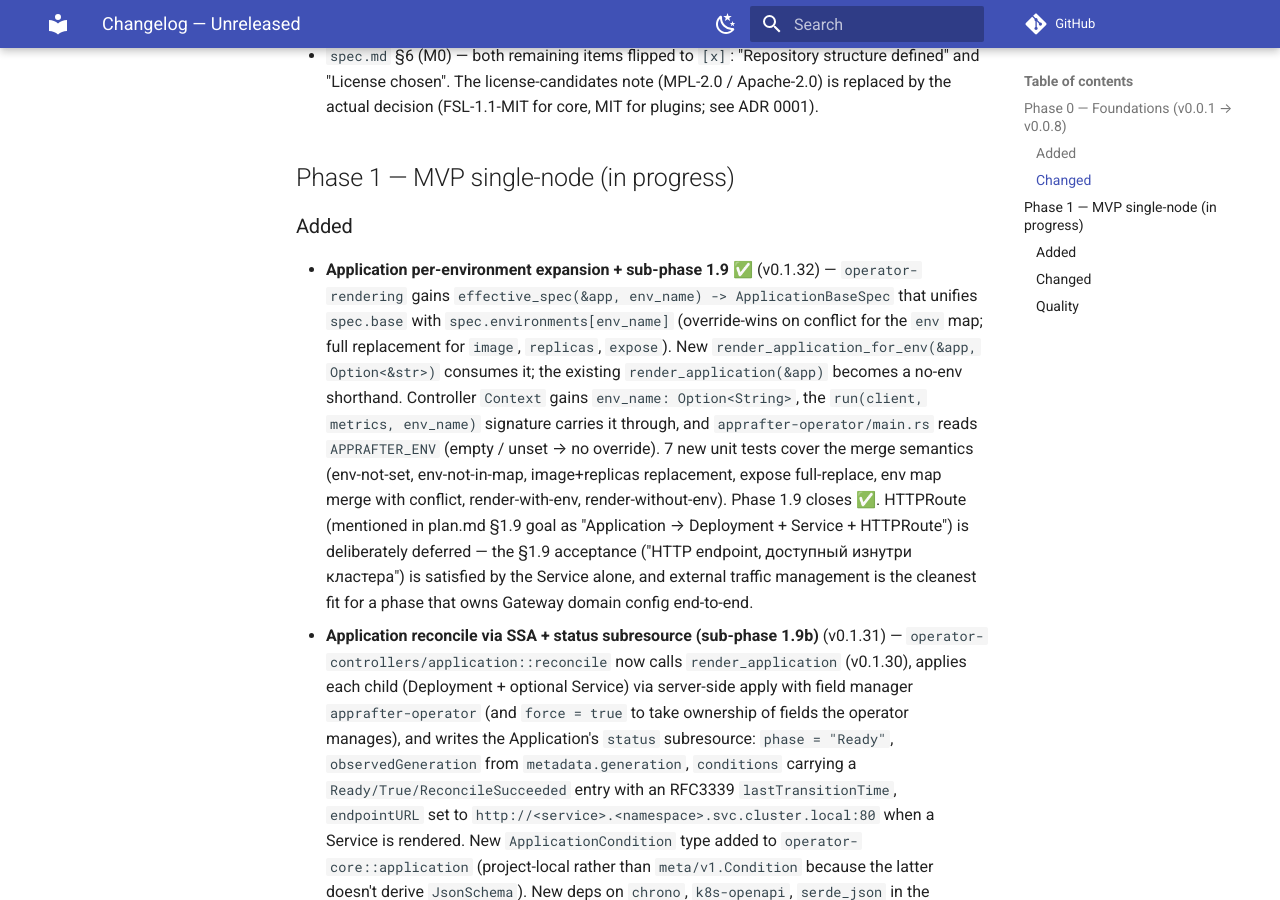
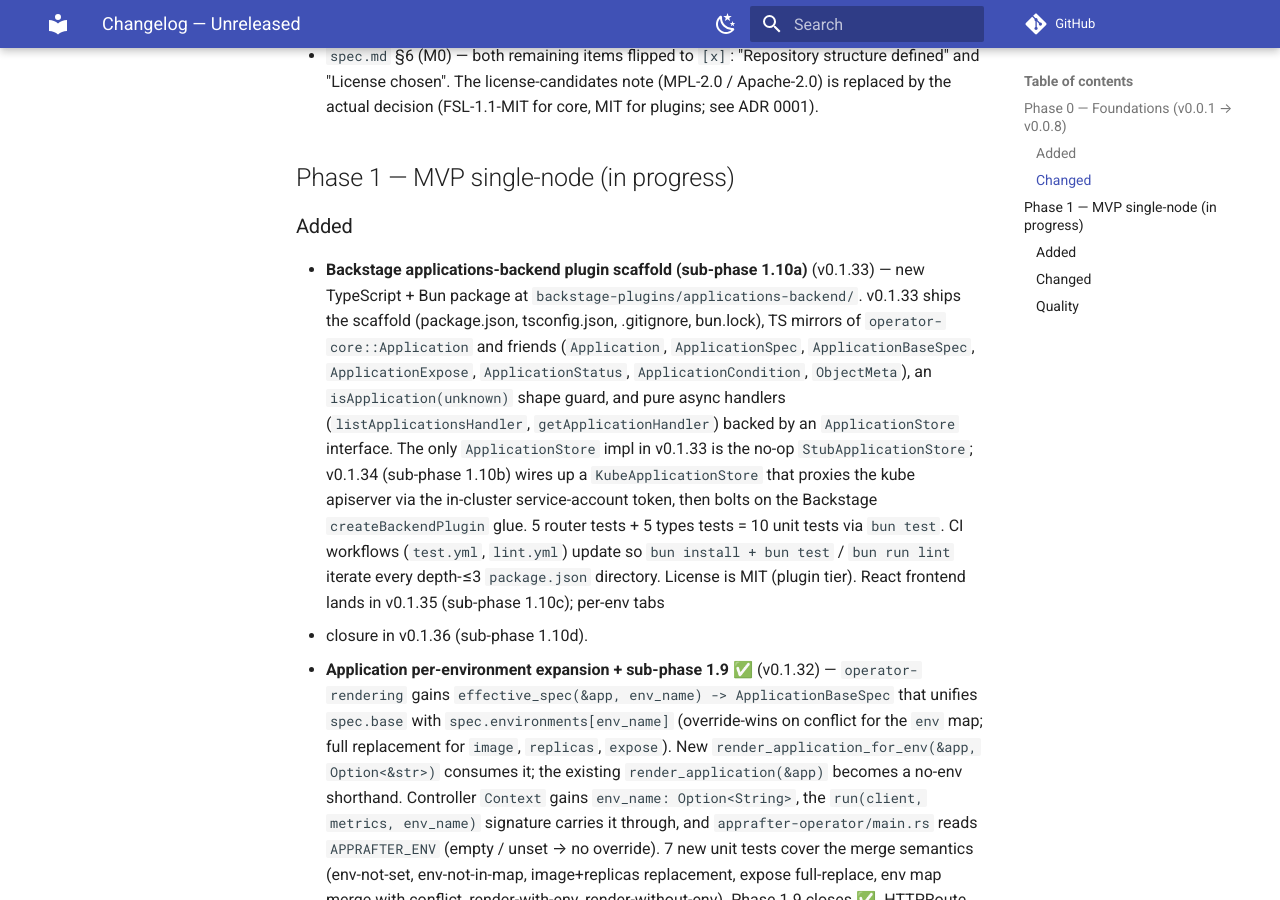
Before and after one commit to AppRafter/apprafter, an MkDocs documentation site: the page built from docs/changelog/UNRELEASED.md, in a window 1280 px wide and 900 px high, scrolled down 1308 px. Built offline with MkDocs 1.6.1 and Material for MkDocs 9.7.7, drawn with Linux system fonts in a browser that asks for light colours; comment, search, counter and statistics services are not loaded.

Commit message:
docs: log applications-backend scaffold (sub-phase 1.10a) for v0.1.33

```diff
--- a/docs/changelog/UNRELEASED.md
+++ b/docs/changelog/UNRELEASED.md
@@ -61,6 +61,26 @@ the `0.0.x` series; semver starts at 1.0.
 
 ### Added
 
+- **Backstage applications-backend plugin scaffold (sub-phase
+  1.10a)** (v0.1.33) — new TypeScript + Bun package at
+  `backstage-plugins/applications-backend/`. v0.1.33 ships the
+  scaffold (package.json, tsconfig.json, .gitignore, bun.lock), TS
+  mirrors of `operator-core::Application` and friends
+  (`Application`, `ApplicationSpec`, `ApplicationBaseSpec`,
+  `ApplicationExpose`, `ApplicationStatus`, `ApplicationCondition`,
+  `ObjectMeta`), an `isApplication(unknown)` shape guard, and pure
+  async handlers (`listApplicationsHandler`,
+  `getApplicationHandler`) backed by an `ApplicationStore`
+  interface. The only `ApplicationStore` impl in v0.1.33 is the
+  no-op `StubApplicationStore`; v0.1.34 (sub-phase 1.10b) wires up
+  a `KubeApplicationStore` that proxies the kube apiserver via the
+  in-cluster service-account token, then bolts on the Backstage
+  `createBackendPlugin` glue. 5 router tests + 5 types tests = 10
+  unit tests via `bun test`. CI workflows (`test.yml`, `lint.yml`)
+  update so `bun install + bun test` / `bun run lint` iterate every
+  depth-≤3 `package.json` directory. License is MIT (plugin tier).
+  React frontend lands in v0.1.35 (sub-phase 1.10c); per-env tabs
+  + closure in v0.1.36 (sub-phase 1.10d).
 - **Application per-environment expansion + sub-phase 1.9 ✅**
   (v0.1.32) — `operator-rendering` gains `effective_spec(&app,
   env_name) -> ApplicationBaseSpec` that unifies `spec.base` with
```
Also changed, not shown: plan.md (+2 -0 lines).
